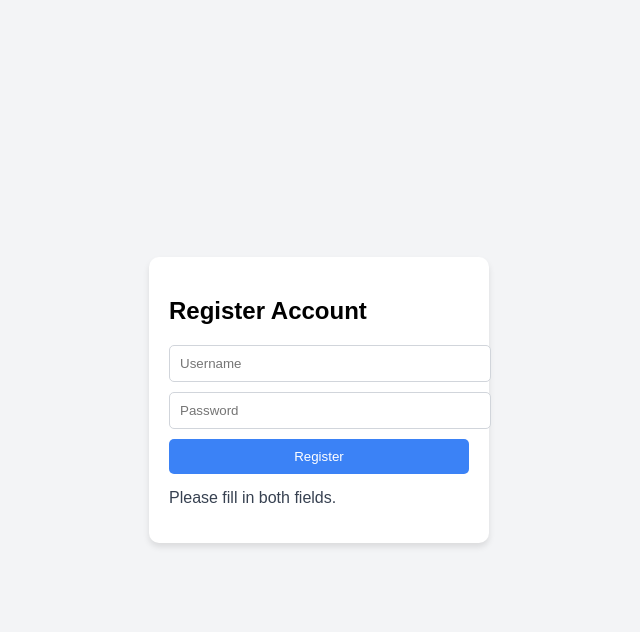
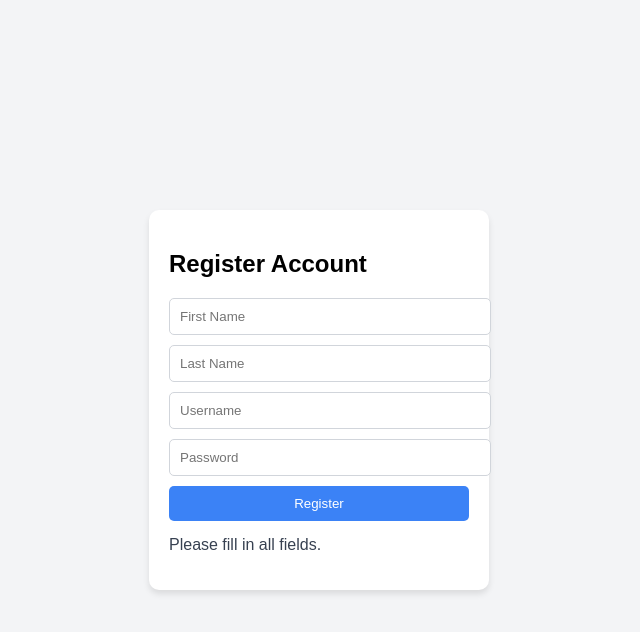
Before and after one commit to Ritavik2025/web_application, a plain HTML site: page Register.html in a window 1280 px wide. Both pictures are taken after a click on the button "Register". Shown: the whole page, without its empty margins (321-961 px from the left). Drawn offline with Linux system fonts and the light colour scheme.

Commit message:
Update Register.html

```diff
--- a/Register.html
+++ b/Register.html
@@ -50,6 +50,8 @@
 <body>
   <div class="container">
     <h2>Register Account</h2>
+    <input type="text" id="firstName" class="input" placeholder="First Name" />
+    <input type="text" id="lastName" class="input" placeholder="Last Name" />
     <input type="text" id="newUsername" class="input" placeholder="Username" />
     <input type="password" id="newPassword" class="input" placeholder="Password" />
     <button class="button" onclick="registerAccount()">Register</button>
@@ -58,22 +60,24 @@
 
   <script>
     function registerAccount() {
+      const firstName = document.getElementById('firstName').value;
+      const lastName = document.getElementById('lastName').value;
       const username = document.getElementById('newUsername').value;
       const password = document.getElementById('newPassword').value;
       const messageElement = document.getElementById('message');
 
-      if (username && password) {
+      if (firstName && lastName && username && password) {
         const users = JSON.parse(localStorage.getItem('users')) || {};
 
         if (!users[username]) {
-          users[username] = password;
+          users[username] = { firstName, lastName, password };
           localStorage.setItem('users', JSON.stringify(users));
           messageElement.textContent = "Registration successful. You can now log in.";
         } else {
           messageElement.textContent = "Username already exists.";
         }
       } else {
-        messageElement.textContent = "Please fill in both fields.";
+        messageElement.textContent = "Please fill in all fields.";
       }
     }
   </script>
```
